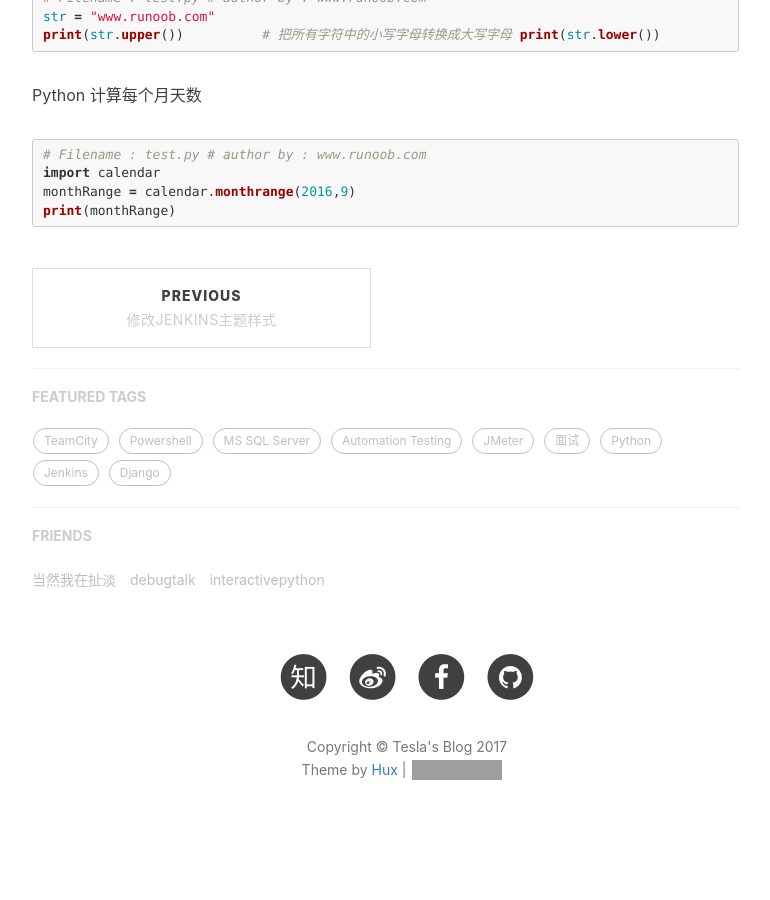
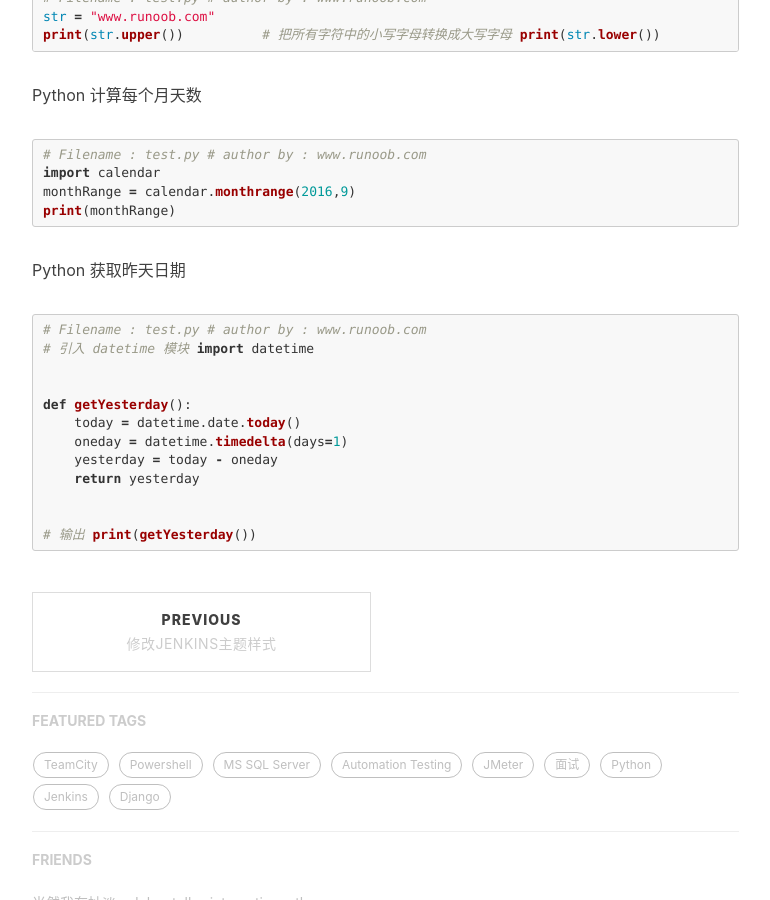
Before and after one commit to ccflyme/ccflyme.github.io, a Jekyll site: the page built from _posts/2017-09-14-python3_instance.markdown, in a window 1280 px wide and 900 px high, scrolled down 10266 px. Shown: the whole window, without its empty margins (233-1003 px from the left). Built offline with Jekyll 4.4.1, drawn with Linux system fonts in a browser that asks for light colours; nearby versions of some CDN libraries; comment, search, counter and statistics services are not loaded; before the commit the page ends 11140 px from its top, so only the background shows below that; grey boxes are pictures that could not be loaded.

Commit message:
Update 2017-09-14-python3_instance.markdown

````diff
--- a/_posts/2017-09-14-python3_instance.markdown
+++ b/_posts/2017-09-14-python3_instance.markdown
@@ -647,3 +647,22 @@ import calendar
 monthRange = calendar.monthrange(2016,9)
 print(monthRange)
 ```
+Python 获取昨天日期
+```python
+# Filename : test.py
+# author by : www.runoob.com
+
+# 引入 datetime 模块
+import datetime
+
+
+def getYesterday():
+    today = datetime.date.today()
+    oneday = datetime.timedelta(days=1)
+    yesterday = today - oneday
+    return yesterday
+
+
+# 输出
+print(getYesterday())
+```
````
